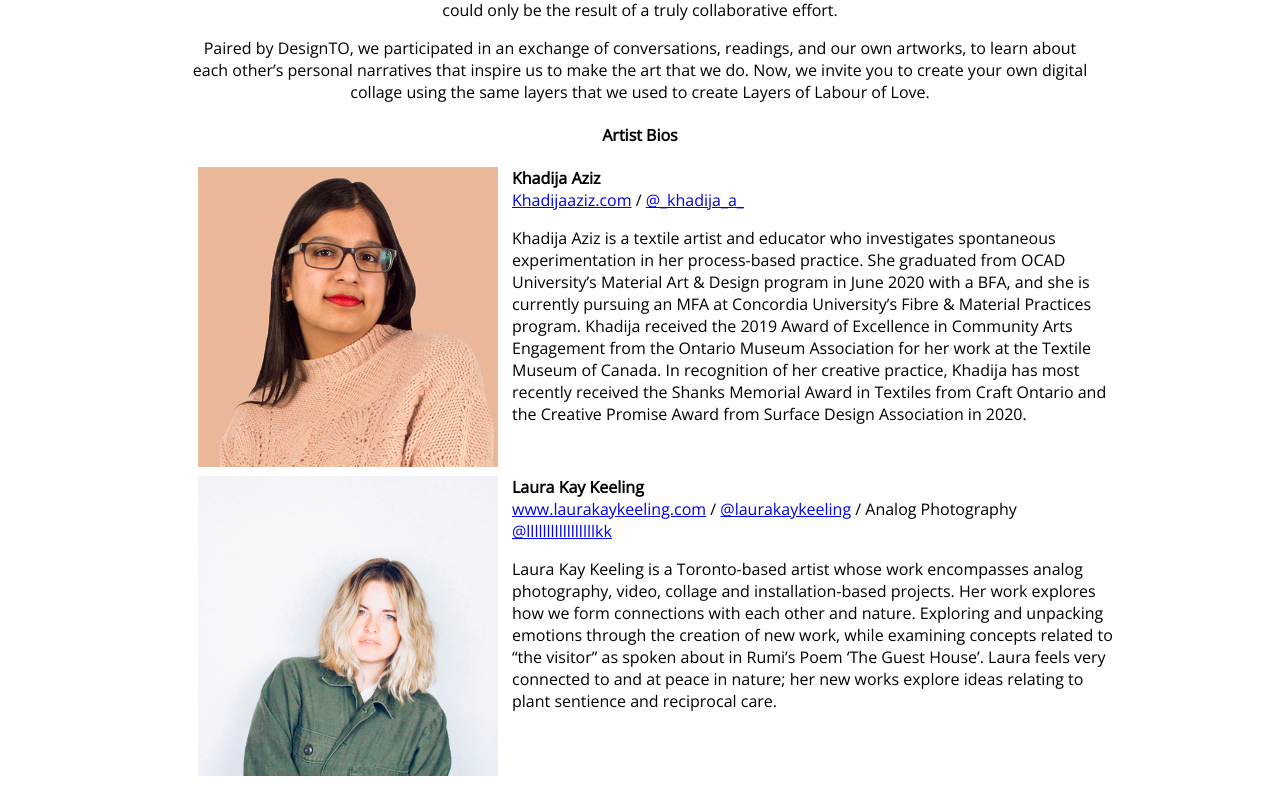
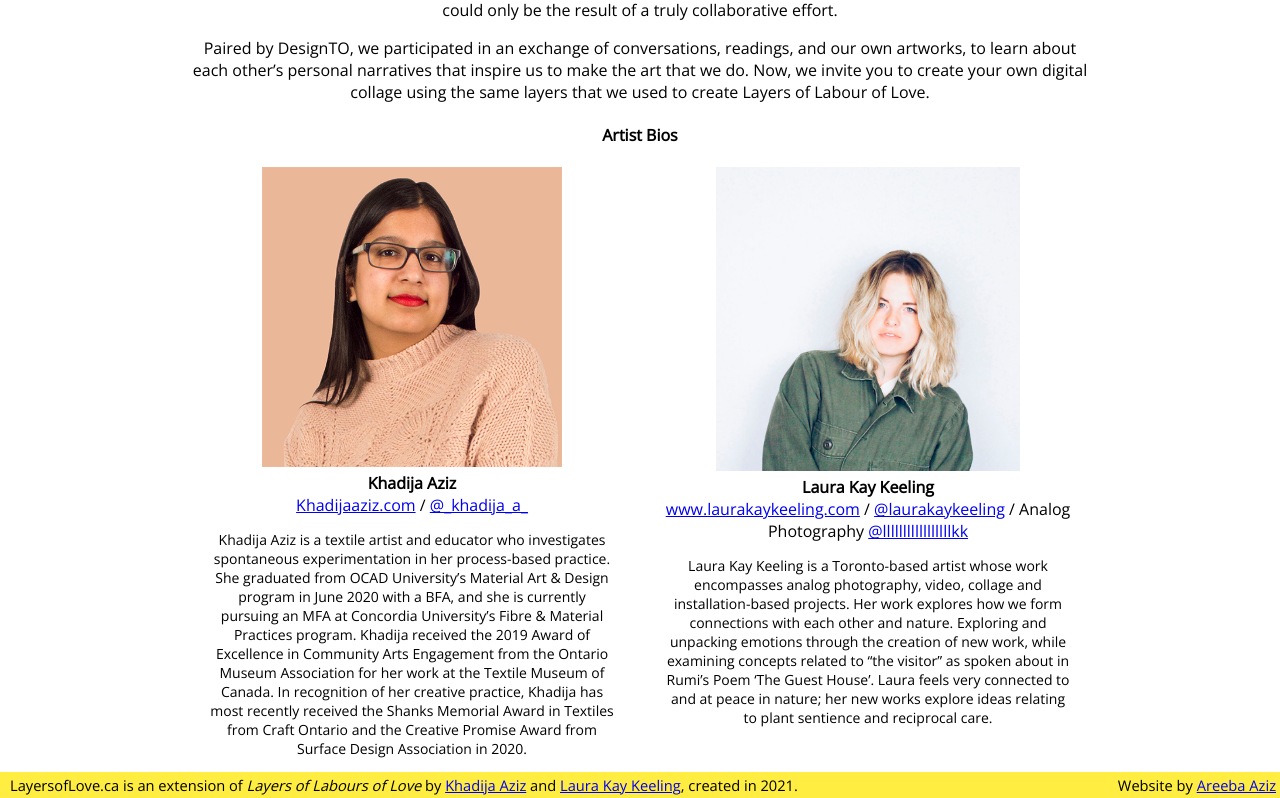
Before and after one commit to LayersOfLove/LayersOfLove-Source, a React (Create React App) app: page / in a window 1280 px wide. Shown: the part 1137-1935 px from the top of the page. Built offline with nearby package versions, Linux system fonts and the light colour scheme.

Commit message:
final touches - added footer again

```diff
--- a/src/components/App/App.js
+++ b/src/components/App/App.js
@@ -114,6 +114,7 @@ function getZMappingFromUrl() {
       <Container maxWidth="md">
         <Description />
       </Container>
+      <Footer />
     </div>
   );
 }
--- a/src/components/Description/index.js
+++ b/src/components/Description/index.js
@@ -14,52 +14,42 @@ export default function Description() {
     <p>
         Paired by DesignTO, we participated in an exchange of conversations, readings, and our own artworks, to learn about each other’s personal narratives that inspire us to make the art that we do. Now, we invite you to create your own digital collage using the same layers that we used to create Layers of Labour of Love.
     </p>
-
     <h4>Artist Bios</h4>
     <Grid container>
-      <Grid item xs={4}>
+      <Grid item xs={12} sm={6}>
         <img
           src={khadija}
           style={{
             width: '300px',
-            marginLeft: '14px'
           }}
         ></img>
-      </Grid>
-      <Grid item xs={8}
-        style={{
-          textAlign: 'left',
-          marginBottom: '35px',
-          position: 'relative',
-          left: '24px'
-        }}
-      >
+        <br />
         <strong>Khadija Aziz</strong><br />
         <a href="https://khadijaaziz.com">Khadijaaziz.com</a> / <a href="https://www.instagram.com/_khadija_a_">@_khadija_a_</a>
-        <p>
-            Khadija Aziz is a textile artist and educator who investigates spontaneous experimentation in her process-based practice. She graduated from OCAD University’s Material Art & Design program in June 2020 with a BFA, and she is currently pursuing an MFA at Concordia University’s Fibre & Material Practices program. Khadija received the 2019 Award of Excellence in Community Arts Engagement from the Ontario Museum Association for her work at the Textile Museum of Canada. In recognition of her creative practice, Khadija has most recently received the Shanks Memorial Award in Textiles from Craft Ontario and the Creative Promise Award from Surface Design Association in 2020.
+        <p style={{
+          fontSize: '14px',
+          paddingLeft: '1.7em',
+          paddingRight: '1.7em'
+        }}>
+          Khadija Aziz is a textile artist and educator who investigates spontaneous experimentation in her process-based practice. She graduated from OCAD University’s Material Art & Design program in June 2020 with a BFA, and she is currently pursuing an MFA at Concordia University’s Fibre & Material Practices program. Khadija received the 2019 Award of Excellence in Community Arts Engagement from the Ontario Museum Association for her work at the Textile Museum of Canada. In recognition of her creative practice, Khadija has most recently received the Shanks Memorial Award in Textiles from Craft Ontario and the Creative Promise Award from Surface Design Association in 2020.
         </p>
       </Grid>
-      <Grid item xs={4}>
+      <Grid item xs={12} sm={6}>
         <img
           src={laura}
           style={{
-            width: '300px',
-            marginLeft: '14px'
+            width: '304px',
           }}
         ></img>
-      </Grid>
-      <Grid item xs={8}
-          style={{
-            position: 'relative',
-            textAlign: 'left',
-            left: '24px'
-          }}
-      >
+        <br />
         <strong>Laura Kay Keeling</strong><br />
-          <a href="Www.laurakaykeeling.com">www.laurakaykeeling.com</a> / <a href="https://www.instagram.com/laurakaykeeling/">@laurakaykeeling</a> / Analog Photography <a href="https://www.instagram.com/lllllllllllllllllkk/">@lllllllllllllllllkk</a>
-        <p>
-            Laura Kay Keeling is a Toronto-based artist whose work encompasses analog photography, video, collage and installation-based projects. Her work explores how we form connections with each other and nature. Exploring and unpacking emotions through the creation of new work, while examining concepts related to “the visitor” as spoken about in Rumi’s Poem ‘The Guest House’. Laura feels very connected to and at peace in nature; her new works explore ideas relating to plant sentience and reciprocal care.
+        <a href="https://www.laurakaykeeling.com">www.laurakaykeeling.com</a> / <a href="https://www.instagram.com/laurakaykeeling/">@laurakaykeeling</a> / Analog Photography <a href="https://www.instagram.com/lllllllllllllllllkk/">@lllllllllllllllllkk</a>
+        <p style={{
+          fontSize: '14px',
+          paddingLeft: '1.7em',
+          paddingRight: '1.7em'
+        }}>
+          Laura Kay Keeling is a Toronto-based artist whose work encompasses analog photography, video, collage and installation-based projects. Her work explores how we form connections with each other and nature. Exploring and unpacking emotions through the creation of new work, while examining concepts related to “the visitor” as spoken about in Rumi’s Poem ‘The Guest House’. Laura feels very connected to and at peace in nature; her new works explore ideas relating to plant sentience and reciprocal care.
         </p>
       </Grid>
     </Grid>
--- a/src/components/Footer/index.js
+++ b/src/components/Footer/index.js
@@ -1,14 +1,15 @@
 import React from 'react';
-import Typography from '@material-ui/core/Typography';
 import { makeStyles } from '@material-ui/core/styles';
 
 const useStyles = makeStyles((theme) => ({
   footer: {
     backgroundColor: theme.palette.primary.main,
-    color: theme.palette.common.white,
-    position: 'fixed',
+    color: theme.palette.common.black,
+    position: 'relative',
     bottom: 0,
-    width: '100%'
+    width: '100%',
+    fontSize: '11pt',
+    padding: '3px'
   },
 }));
 
@@ -16,9 +17,19 @@ export default function Footer() {
   const classes = useStyles();
   return (
     <footer className={classes.footer}>
-      <Typography variant="subtitle1" align="center" component="p">
-        [Footer placeholder]
-      </Typography>
+      <span style={{
+        position: 'absolute',
+        left: '10px'
+      }}>
+        LayersofLove.ca is an extension of <em>Layers of Labours of Love</em> by <a href="https://khadijaaziz.com">Khadija Aziz</a> and <a href="https://www.laurakaykeeling.com">Laura Kay Keeling</a>, created in 2021.
+      </span>
+      <span style={{
+        position: 'absolute',
+        right: '10px'
+      }}>
+        Website by <a href="https://areeba.ca">Areeba Aziz</a>
+      </span>
+      <span>&nbsp;</span>
     </footer>
   );
 }
--- a/src/components/FormModal/index.js
+++ b/src/components/FormModal/index.js
@@ -35,7 +35,7 @@ export default function SimpleModal({ formModalOpen, handleClose, zIndexMapping
     <div style={modalStyle} className={classes.paper}>
       <iframe
         src={"https://docs.google.com/forms/d/e/1FAIpQLSeL-qiTWPPxeF5c9y6tst12R3P2UN--XnZ7PybY8FeBs4H4qA/viewform?embedded=true&usp=pp_url&entry.875432947=https://layersoflove.ca/?z%3D" + zIndexMapping}
-        width="800" height="1000" frameborder="0" marginheight="1000" marginwidth="0">Loading…</iframe>    </div>
+        width="800" height="700" frameborder="0" marginheight="1000" marginwidth="0">Loading…</iframe>    </div>
   );
 
   return (
--- a/src/components/IntroParagraph/introParagraph.css
+++ b/src/components/IntroParagraph/introParagraph.css
@@ -2,6 +2,8 @@
   display: none;
 }
 
-@media (max-width: 1024px) {
-   .mobileWarning {display: block;}
+@media (max-width: 900px) {
+   .mobileWarning {
+     display: block;
+    }
 }
```
